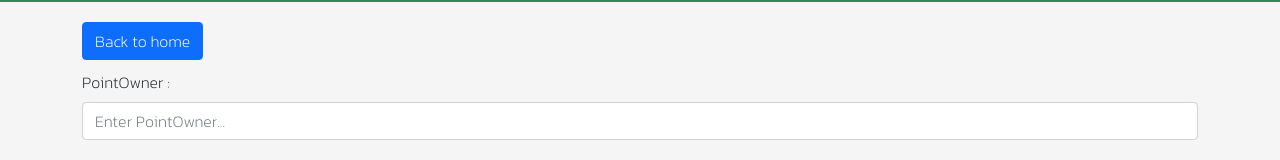
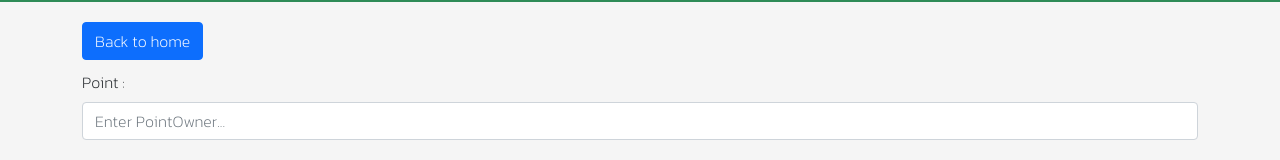
Before and after one commit to Flxke15/p-waste-server, a React (Create React App) app in the folder client/: page /addPoint in a window 1280 px wide. Shown: the part 136-296 px from the top of the page. Built offline with nearby package versions, Linux system fonts and the light colour scheme.

Commit message:
edit addpoint

```diff
--- a/client/src/Pages/AddPoint.js
+++ b/client/src/Pages/AddPoint.js
@@ -52,7 +52,7 @@ function AddUser(){
                 <div className='adduser' style={{marginTop:"10px"}}>
                     <form action='' >
                         <div className='mb-3'>
-                            <label htmlFor='point' className='form-label'>PointOwner :</label>
+                            <label htmlFor='point' className='form-label'>Point :</label>
                             <input
                                 type='text'
                                 className='form-control'
```
